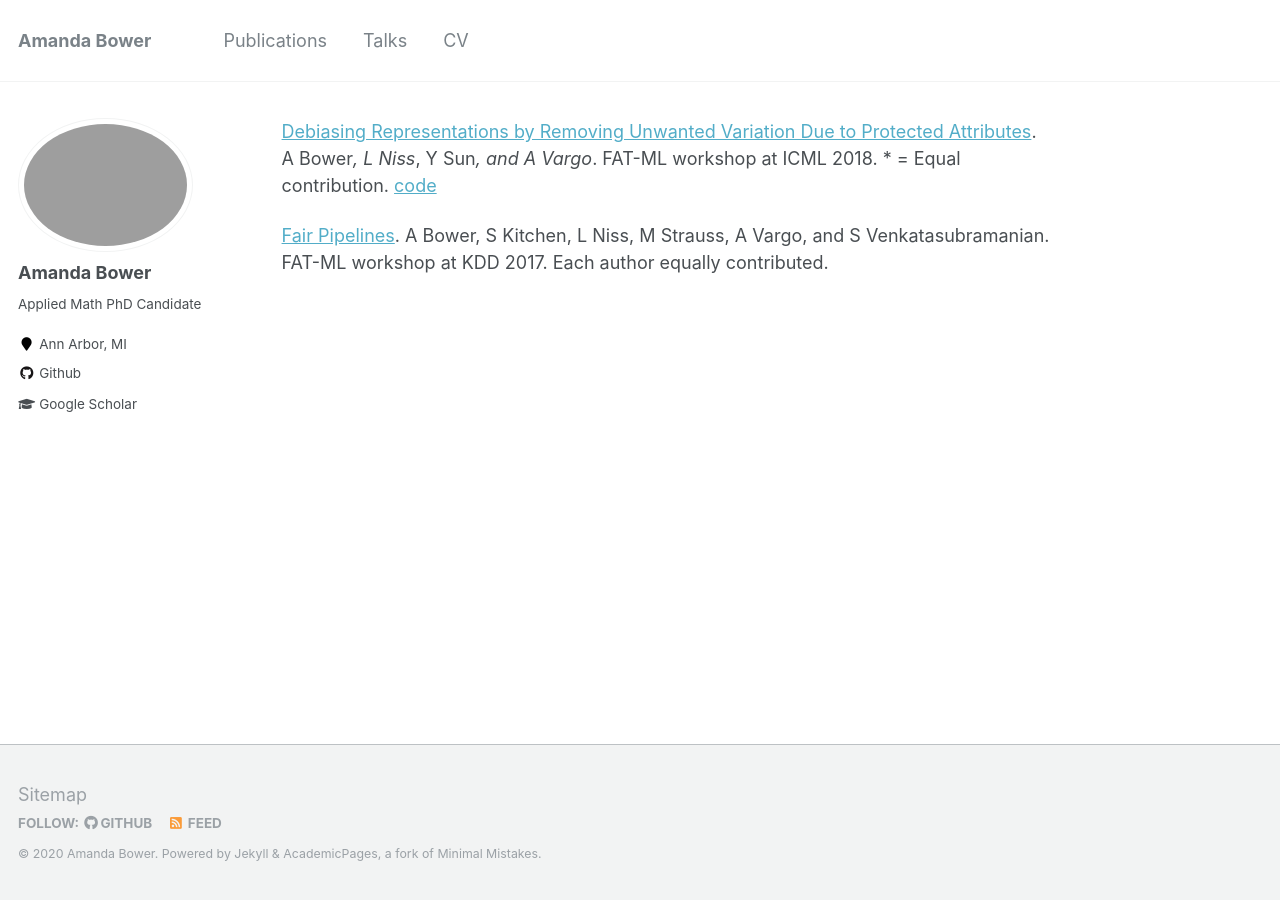
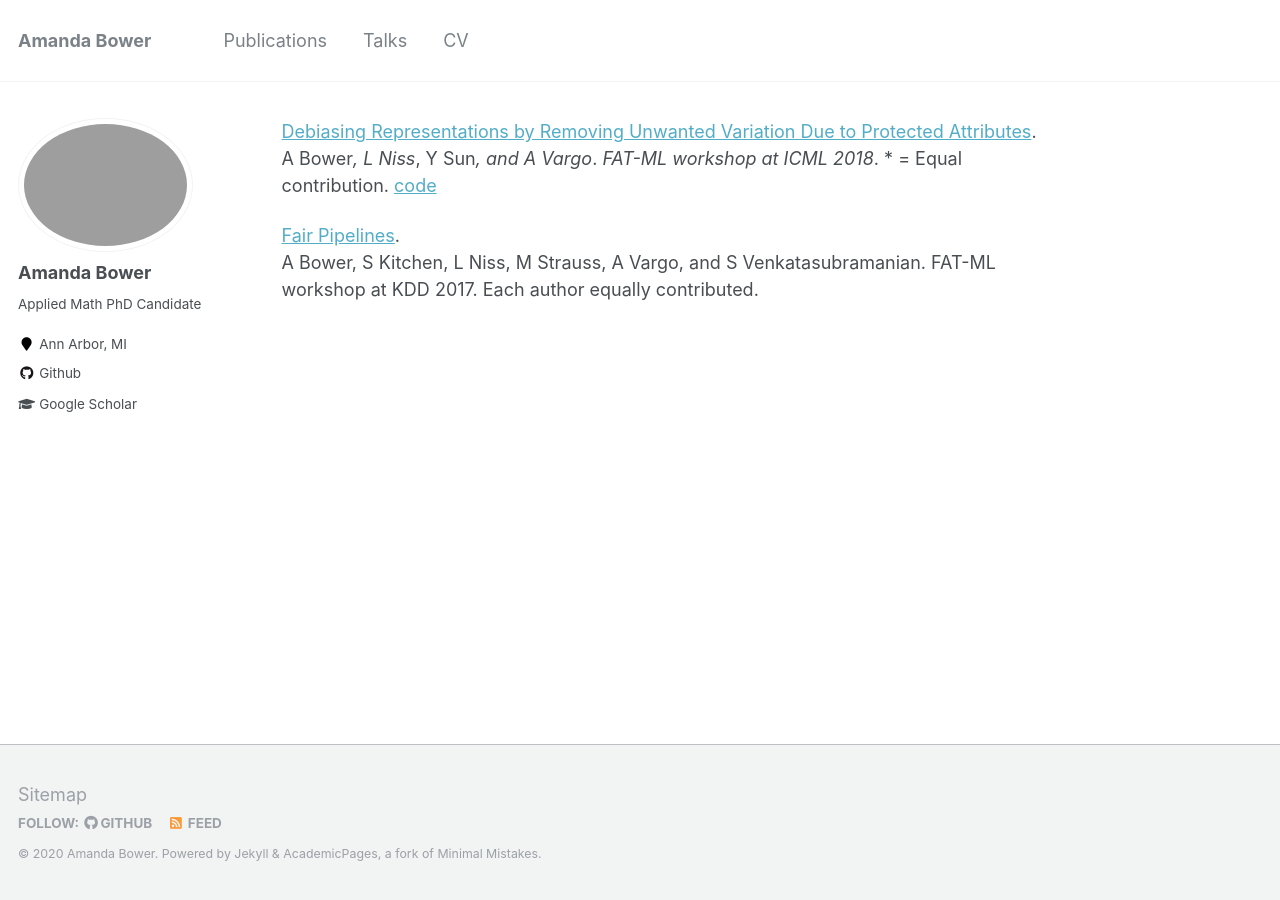
Before and after one commit to Amandarg/amandarg.github.io, a Jekyll site: the page built from _pages/publications.md, in a window 1280 px wide. Built offline with Jekyll 4.4.1, drawn with Linux system fonts in a browser that asks for light colours; our own code applies the rules of GitHub Pages for plain Markdown files.

```diff
--- a/_pages/publications.md
+++ b/_pages/publications.md
@@ -1,4 +1,5 @@
 [Debiasing Representations by Removing Unwanted Variation Due to Protected Attributes](https://arxiv.org/pdf/1807.00461.pdf).
-A Bower*, L Niss*, Y Sun*, and A Vargo*.  FAT-ML workshop at ICML 2018. * = Equal contribution. [code](https://github.com/Amandarg/debias)
+A Bower*, L Niss*, Y Sun*, and A Vargo*.  *FAT-ML workshop at ICML 2018*. * = Equal contribution. [code](https://github.com/Amandarg/debias)
 
-[Fair Pipelines](https://arxiv.org/pdf/1707.00391.pdf). A Bower, S Kitchen, L Niss, M Strauss, A Vargo, and S Venkatasubramanian. FAT-ML workshop at KDD 2017. Each author equally contributed.
+[Fair Pipelines](https://arxiv.org/pdf/1707.00391.pdf).
+A Bower, S Kitchen, L Niss, M Strauss, A Vargo, and S Venkatasubramanian. FAT-ML workshop at KDD 2017. Each author equally contributed.
```
